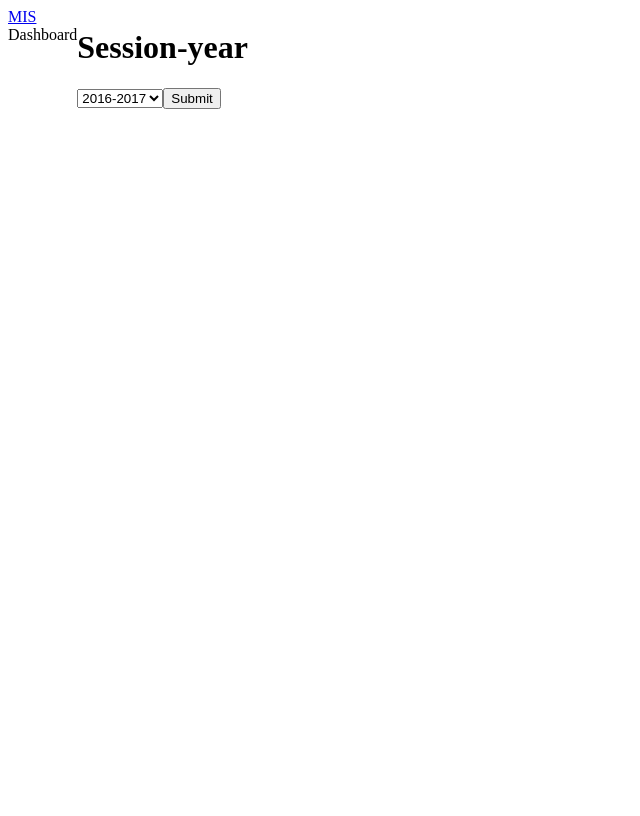
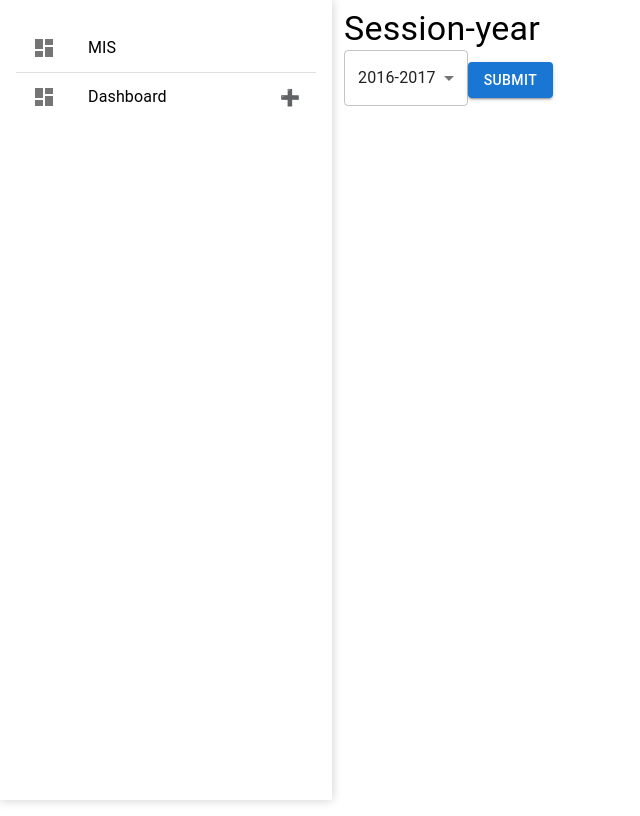
Before and after one commit to MohanChaturvedhi/Convocation, a React (Create React App) app in the folder frontend/: page /convocationlist in a window 1280 px wide. Shown: the whole page, without its empty margins (0-640 px from the left). Built offline with nearby package versions, Linux system fonts and the light colour scheme.

Commit message:
frontend style

```diff
--- a/frontend/package.json
+++ b/frontend/package.json
@@ -3,8 +3,12 @@
   "version": "0.1.0",
   "private": true,
   "dependencies": {
+    "@emotion/react": "^11.11.4",
+    "@emotion/styled": "^11.11.5",
     "@mui/icons-material": "^5.15.14",
     "@mui/material": "^5.15.14",
+    "@mui/styled-engine-sc": "^6.0.0-alpha.18",
+    "@mui/system": "^5.15.14",
     "@testing-library/jest-dom": "^5.17.0",
     "@testing-library/react": "^13.4.0",
     "@testing-library/user-event": "^13.5.0",
@@ -14,6 +18,7 @@
     "react-dom": "^18.2.0",
     "react-router-dom": "^6.22.3",
     "react-scripts": "^5.0.1",
+    "styled-components": "^6.1.8",
     "web-vitals": "^2.1.4"
   },
   "scripts": {
--- a/frontend/src/components/Sidebar.jsx
+++ b/frontend/src/components/Sidebar.jsx
@@ -1,24 +1,58 @@
 import React, { useState } from 'react';
-import { Link } from 'react-router-dom';
-import './Sidebar.css';
+import { NavLink } from 'react-router-dom';
+import { Box, List, ListItem, ListItemText, Divider, ListItemIcon } from '@mui/material';
+import DashboardIcon from '@mui/icons-material/Dashboard';
+import UploadFileIcon from '@mui/icons-material/UploadFile';
+import ListIcon from '@mui/icons-material/List';
 
-function Sidebar() {
-    const [showOptions, setShowOptions] = useState(false);
+const Sidebar = () => {
+  const [showDashboard, setShowDashboard] = useState(false);
 
-    return (
-        <div className="sidebar">
-           <Link to="/" className="option">MIS</Link>
-            <div className="dashboard" onClick={() => setShowOptions(!showOptions)}>
-                Dashboard
-            </div>
-            {showOptions && (
-                <div className="options">
-                    <Link to="/upload" className="option">Upload File</Link>
-                    <Link to="/convocationlist" className="option">ConvocationList</Link>
-                </div>
-            )}
-        </div>
-    );
-}
+  const toggleDashboard = () => {
+    setShowDashboard(!showDashboard);
+  };
+
+  return (
+    <Box
+      sx={{
+        width: 300,
+        position: 'fixed',
+        top: 0,
+        left: 0,
+        bottom: 0,
+        backgroundColor: '#fff',
+        boxShadow: '0 0 10px rgba(0, 0, 0, 0.2)',
+        zIndex: 1000,
+        overflowY: 'auto',
+        padding: 2,
+      }}
+    >
+      <List>
+        <ListItem button component={NavLink} to="/" exact>
+          <ListItemIcon><DashboardIcon /></ListItemIcon>
+          <ListItemText primary="MIS" />
+        </ListItem>
+        <Divider />
+        <ListItem button onClick={toggleDashboard}>
+          <ListItemIcon><DashboardIcon /></ListItemIcon>
+          <ListItemText primary="Dashboard" />
+          {showDashboard ? '➖' : '➕'}
+        </ListItem>
+        {showDashboard && (
+          <>
+            <ListItem button component={NavLink} to="/upload">
+              <ListItemIcon><UploadFileIcon /></ListItemIcon>
+              <ListItemText primary="Upload" />
+            </ListItem>
+            <ListItem button component={NavLink} to="/convocationlist">
+              <ListItemIcon><ListIcon /></ListItemIcon>
+              <ListItemText primary="ConvocationList" />
+            </ListItem>
+          </>
+        )}
+      </List>
+    </Box>
+  );
+};
 
 export default Sidebar;
--- a/frontend/src/index.css
+++ /dev/null
@@ -1,13 +0,0 @@
-body {
-  margin: 0;
-  font-family: -apple-system, BlinkMacSystemFont, 'Segoe UI', 'Roboto', 'Oxygen',
-    'Ubuntu', 'Cantarell', 'Fira Sans', 'Droid Sans', 'Helvetica Neue',
-    sans-serif;
-  -webkit-font-smoothing: antialiased;
-  -moz-osx-font-smoothing: grayscale;
-}
-
-code {
-  font-family: source-code-pro, Menlo, Monaco, Consolas, 'Courier New',
-    monospace;
-}
--- a/frontend/src/pages/ConvocationList.css
+++ /dev/null
@@ -1,22 +0,0 @@
-.container {
-    display: flex;
-    flex-direction: column;
-    align-items: center;
-    justify-content: center;
-    padding: 20px;
-    font-family: Arial, sans-serif;
-  }
-
-  .form {
-    margin-bottom: 20px;
-  }
-
-  .table {
-    border-collapse: collapse;
-  }
-
-  .table th, .table td {
-    border: 1px solid #ddd;
-    padding: 8px;
-    text-align: left;
-  }
--- a/frontend/src/pages/ConvocationList.jsx
+++ b/frontend/src/pages/ConvocationList.jsx
@@ -1,6 +1,7 @@
 import React, { useState } from 'react';
 // import axios from 'axios';
 import { data } from './data.js'; // Mock data for development (optional)
+import { Typography, Select, Button, TextField, Table, TableHead, TableBody, TableRow, TableCell, Box ,MenuItem} from '@mui/material';
 
 export default function ConvocationList() {
   const [sessionYear, setSessionYear] = useState('2016-2017');
@@ -15,6 +16,7 @@ export default function ConvocationList() {
     //   const response = await axios.post('http://localhost:8000/convocationlist', {
     //     sessionYear,
     //   });
+    //setConvocationMembers(response.data);
     setConvocationMembers(data);
     setFlag(true);
     // } catch (e) {
@@ -61,60 +63,59 @@ export default function ConvocationList() {
   });
 
   return (
+    <Box className="container" style={{ marginLeft: '320px' }}>
     <div className="container">
-      <h1>Session-year</h1>
+      <Typography variant="h4">Session-year</Typography>
       <form onSubmit={Filehandler} className="form">
-        <select value={sessionYear} onChange={e => setSessionYear(e.target.value)}>
-          <option value="2016-2017">2016-2017</option>
-          <option value="2018-2019">2018-2019</option>
-          <option value="2019-2020">2019-2020</option>
-          <option value="2020-2021">2020-2021</option>
-          <option value="2022-2023">2022-2023</option>
-          <option value="2023-2024">2023-2024</option>
-        </select>
-        <button>Submit</button>
+      <Select value={sessionYear} onChange={e => setSessionYear(e.target.value)}>
+          <MenuItem value="2016-2017">2016-2017</MenuItem>
+          <MenuItem value="2018-2019">2018-2019</MenuItem>
+          <MenuItem value="2019-2020">2019-2020</MenuItem>
+          <MenuItem value="2020-2021">2020-2021</MenuItem>
+          <MenuItem value="2022-2023">2022-2023</MenuItem>
+          <MenuItem value="2023-2024">2023-2024</MenuItem>
+    </Select>
+        <Button type="submit" variant="contained">Submit</Button>
       </form>
       {flag && convocationMembers.length > 0 &&
-        <div>
-          <form onChange={ApplyFilter} className="form">
-            <select value={sort} onChange={(e) => setSort(e.target.value)}>
-              <option>cgpa</option>
-              <option>name</option>
-              <option>branch</option>
-              <option>Date</option>
-            </select>
-            <button>Apply filter</button>
+        <Box>
+          <form onSubmit={ApplyFilter} className="form">
+            <Select value={sort} onChange={(e) => setSort(e.target.value)}>
+              <MenuItem value="cgpa">CGPA</MenuItem>
+              <MenuItem value="name">Name</MenuItem>
+              <MenuItem value="branch">Branch</MenuItem>
+              <MenuItem value="Date">Date</MenuItem>
+            </Select>
+            <Button type="submit" variant="contained">Apply filter</Button>
           </form>
-          <input type="text" placeholder="Search" value={searchItem} onChange={SearchFilter} />
-          <div>
-            <div>
+          <TextField type="text" placeholder="Search" value={searchItem} onChange={SearchFilter} />
+          <Box>
             {filteredMembers.length > 0 ? (
-              <table className="table">
-                <thead>
-                  <tr>
+              <Table>
+                <TableHead>
+                  <TableRow>
                     {Object.keys(filteredMembers[0]).map((key) => (
-                      <th key={key}>{key}</th>
+                      <TableCell key={key}>{key}</TableCell>
                     ))}
-                  </tr>
-                </thead>
-                <tbody>
+                  </TableRow>
+                </TableHead>
+                <TableBody>
                   {filteredMembers.map((row, index) => (
-                    <tr key={index}>
+                    <TableRow key={index}>
                       {Object.values(row).map((value, i) => (
-                        <td key={i}>{value}</td>
+                        <TableCell key={i}>{value}</TableCell>
                       ))}
-                    </tr>
+                    </TableRow>
                   ))}
-                </tbody>
-              </table>
+                </TableBody>
+              </Table>
             ) : (
-              <p>No data found</p>
+              <Typography variant="body1">No data found</Typography>
             )}
-            </div>
-
-          </div>
-        </div>
+          </Box>
+        </Box>
       }
     </div>
+    </Box>
   );
 }
--- a/frontend/src/pages/Dashboard.jsx
+++ b/frontend/src/pages/Dashboard.jsx
@@ -1,12 +1,14 @@
 import React from 'react';
+import { Grid } from '@mui/material';
 
+const Dashboard = () => {
+  return (
+    <Grid container justifyContent="flex-start" alignItems="center" sx={{ height: '100%' }}>
+      <Grid item xs={12}>
+        <h1 style={{ marginLeft: '20px' }}>Dashboard</h1>
+      </Grid>
+    </Grid>
+  );
+};
 
-export default function Dashboard() {
-
-return(
-    <div>
-        <h1>Dashboard</h1>
-    </div>
-)
-
-}
+export default Dashboard;
--- a/frontend/src/pages/data.js
+++ b/frontend/src/pages/data.js
@@ -58,5 +58,59 @@ export const data=[
         "name":"gyanesh",
         "Date":"12-11-2022",
         "branch":"CHE",
+    },
+    {
+        "cgpa":0.0,
+        "name":"gyanesh",
+        "Date":"12-11-2022",
+        "branch":"CHE",
+    },
+    {
+        "cgpa":0.0,
+        "name":"gyanesh",
+        "Date":"12-11-2022",
+        "branch":"CHE",
+    },
+    {
+        "cgpa":0.0,
+        "name":"gyanesh",
+        "Date":"12-11-2022",
+        "branch":"CHE",
+    },
+    {
+        "cgpa":0.0,
+        "name":"gyanesh",
+        "Date":"12-11-2022",
+        "branch":"CHE",
+    },
+    {
+        "cgpa":0.0,
+        "name":"gyanesh",
+        "Date":"12-11-2022",
+        "branch":"CHE",
+    },
+    {
+        "cgpa":0.0,
+        "name":"gyanesh",
+        "Date":"12-11-2022",
+        "branch":"CHE",
+    },
+    {
+        "cgpa":0.0,
+        "name":"gyanesh",
+        "Date":"12-11-2022",
+        "branch":"CHE",
+    },
+    {
+        "cgpa":0.0,
+        "name":"gyanesh",
+        "Date":"12-11-2022",
+        "branch":"CHE",
+    },
+    {
+        "cgpa":0.0,
+        "name":"gyanesh",
+        "Date":"12-11-2022",
+        "branch":"CHE",
     }
 ]
--- a/frontend/src/routes/AppRoutes.css
+++ /dev/null
@@ -1,6 +0,0 @@
-.App {
-    display: flex;
-  }
-   .main-content {
-    flex: 1; /* Allow main content to fill remaining space */
-  }
--- a/frontend/src/routes/AppRoutes.jsx
+++ b/frontend/src/routes/AppRoutes.jsx
@@ -1,22 +1,26 @@
 import React from 'react';
-import { Route, Routes } from 'react-router-dom';
+import {Route, Routes } from 'react-router-dom';
+import { Box } from '@mui/system';
+import Sidebar from '../components/Sidebar';
+import Dashboard from '../pages/Dashboard';
 import UploadFile from '../pages/UploadFile';
-import Dashboard from '../pages/Dashboard';
-import Sidebar from '../components/Sidebar';
 import ConvocationList from '../pages/ConvocationList';
-import './AppRoutes.css'; // Assuming you have a CSS file for AppRoutes
 
-export default function AppRoutes() {
-    return (
-        <div className='App'>
-            <Sidebar/>
-            <div className="main-content">
-                <Routes>
-                    <Route path="/" element={<Dashboard/>} />
-                    <Route path="/upload" element={<UploadFile/>} />
-                    <Route path="/convocationlist" element={<ConvocationList/>} />
-                </Routes>
-            </div>
-        </div>
-    );
-}
+const App = () => {
+  return (
+    <Box sx={{ display: 'flex', height: '100vh', overflow: 'hidden' }}>
+      {/* Sidebar with fixed width */}
+      <Sidebar sx={{ width: 300, flexShrink: 0 }} />
+      {/* Main content container */}
+      <Box sx={{ flexGrow: 1, overflow: 'auto', paddingLeft: 2 }}>
+        <Routes>
+          <Route path="/" element={<Dashboard />} />
+          <Route path="/upload" element={<UploadFile />} />
+          <Route path="/convocationlist" element={<ConvocationList />} />
+        </Routes>
+      </Box>
+    </Box>
+  );
+};
+
+export default App;
```
Also changed, not shown: frontend/src/pages/UploadFile.css (deleted, +0 -78 lines), frontend/src/pages/UploadFile.jsx (+39 -42 lines), frontend/src/components/Sidebar.css (deleted), 1 other file (tests, documents, lock files or other folders).
